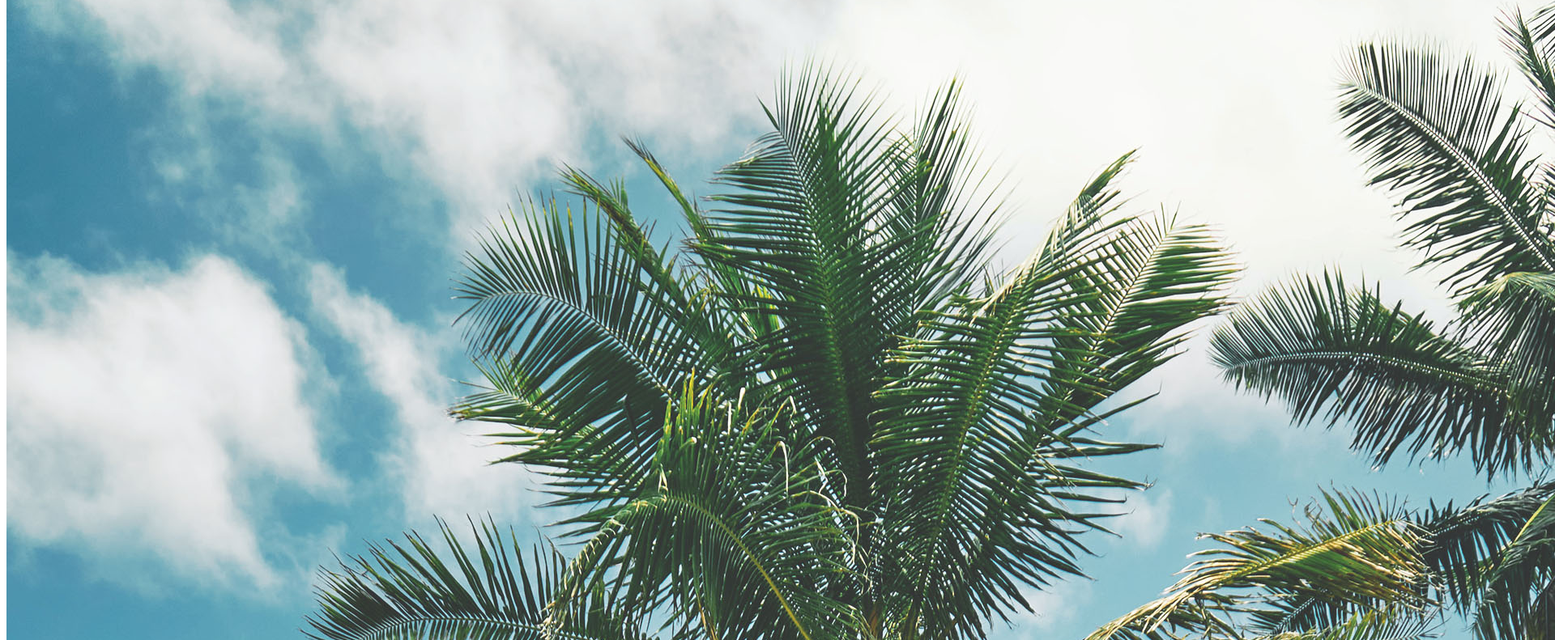
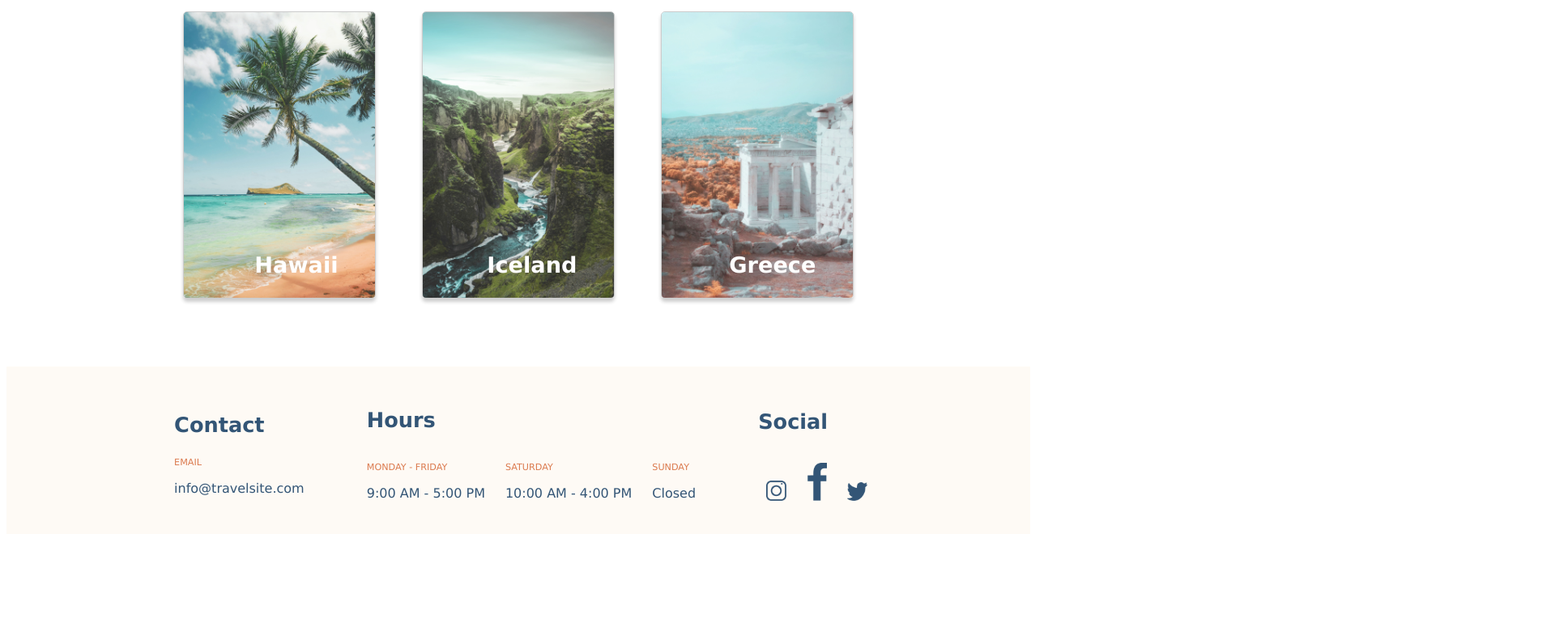
Before and after one commit to stellasheworkplace/Travelsite-WanderlustWorld, a plain HTML site: page index.html in a window 1280 px wide. Shown: the part 565-1356 px from the top of the page at 81% size, 1920 px wide, since content can reach past the window. After the commit the page ends 1233 px from the top, so only its background shows below. Drawn offline with Linux system fonts and the light colour scheme.

Commit message:
completed style on home page

```diff
--- a/css/global.css
+++ b/css/global.css
@@ -1,3 +1,4 @@
 body{
     font-family: Verdana, Geneva, Tahoma, sans-serif;
+    color:#335576;
 }
--- a/css/main.css
+++ b/css/main.css
@@ -3,7 +3,10 @@
     --white:#ffffff;
     --orange:#DB7A4E;
     --cream:#FEFAF5;
+    --cardwidth: 80%;
+    --cardheight: 100%
 }
+
 
 header{
     background-color: var(--white);
@@ -33,6 +36,7 @@ header{
 }
 
 .navbar{padding: 0.5rem; color: black; text-decoration:none;}
+
 .navbar:hover{
     border-bottom: 0.2rem solid var(--orange);
 }
@@ -91,3 +95,101 @@ article{
     margin-top: 4%;
     margin-bottom: 4%;
 }
+
+.recommendations_title{
+    font-size: 180%;
+    font-weight: bold;
+    color: var(--blue);
+    margin-top: 5%;
+    margin-left: 5%;
+}
+
+.card{
+    display: flex;
+    flex-direction: row;
+    justify-content: space-between;
+    align-items: center;
+    width:100%;
+   padding-bottom: 80px;;
+}
+
+.card-hawaii, .card-greece, .card-iceland{
+    position: relative;
+    text-align: center;
+
+
+}
+
+.card-hawaii{
+    margin-left: 15%;
+}
+
+.card-greece{
+    margin-right: 15%;
+}
+
+.hawaii_card, .iceland_card, .greece_card {
+    width:var(--cardwidth);
+    height:var(--cardheight);
+    border-radius: 5px;
+    border: 1px solid rgba(0,0,0,0.2);
+    box-shadow: 0px 4px 4px rgba(0,0,0,0.2);
+}
+
+.card-hawaii_text, .card-iceland_text, .card-greece_text{
+    position:absolute;
+    bottom: 30px;
+    right:75px;
+
+    color: var(--white);
+    font-size: 170%;
+    font-weight: bold;
+}
+
+footer{
+    background-color: var(--cream);
+    padding: 25px;
+}
+
+.footer_container{
+    display: flex;
+    flex-direction: row;
+    justify-content: space-between;
+    align-items: center;
+    height:auto;
+
+}
+
+.footer_container-left{
+    margin-left: 15%;
+
+}
+
+.footer_container-right{
+    margin-right:5%;
+
+}
+
+
+h3{
+    font-size: 160%;
+
+}
+
+.footers{
+    color:var(--orange);
+    font-size:70%;
+}
+.hour{
+    display: flex;
+    flex-direction: row;
+    justify-content: space-between;
+    align-items: center;
+    gap: 25px;
+}
+
+.image{
+    width:10%;
+    height:5%;
+    padding:10px;
+}
--- a/index.html
+++ b/index.html
@@ -75,39 +75,39 @@
     </main>
 
     <footer>
-        <div class="container">
         <div class="footer_container">
-
             <div class="footer_container-left">
                 <h3>Contact</h3>
-                    <p>EMAIL</p>
+                <p class="footers">EMAIL</p>
                 <p>info@travelsite.com</p>
             </div>
 
             <div class="footer_container-center">
                 <h3>Hours</h3>
+                <div class="hour">
+
                     <div class="footer_weekday">
-                        <p>MONDAY - FRIDAY</p>
+                        <p class="footers">MONDAY - FRIDAY</p>
                         <P>9:00 AM - 5:00 PM</P>
                     </div>
 
                     <div class="footer_sat">
-                        <p>SATURDAY</p>
+                        <p class="footers">SATURDAY</p>
                         <P>10:00 AM - 4:00 PM</P>
                     </div>
 
                     <div class="footer_sun">
-                        <p>SUNDAY</p>
+                        <p class="footers">SUNDAY</p>
                         <P>Closed</P>
+                    </div>
                 </div>
             </div>
 
             <div class="footer_container-right">
                 <h3>Social</h3>
-                    <a href=""><img src="/assets/Icons/icon-instagram.png" alt="ins"></a>
-                    <a href=""><img src="/assets/Icons/icon-facebook.png" alt="facebook"></a>
-                    <a href=""><img src="/assets/Icons/icon-twitter.png" alt="twitter"></a>
-                </div>
+                <a href=""><img class="image" src="/assets/Icons/icon-instagram.png" alt="ins"></a>
+                <a href=""><img class="image" src="/assets/Icons/icon-facebook.png" alt="facebook"></a>
+                <a href=""><img class="image" src="/assets/Icons/icon-twitter.png" alt="twitter"></a>
             </div>
         </div>
     </footer>
```
Lines whose indentation alone changed are shown as unchanged.
